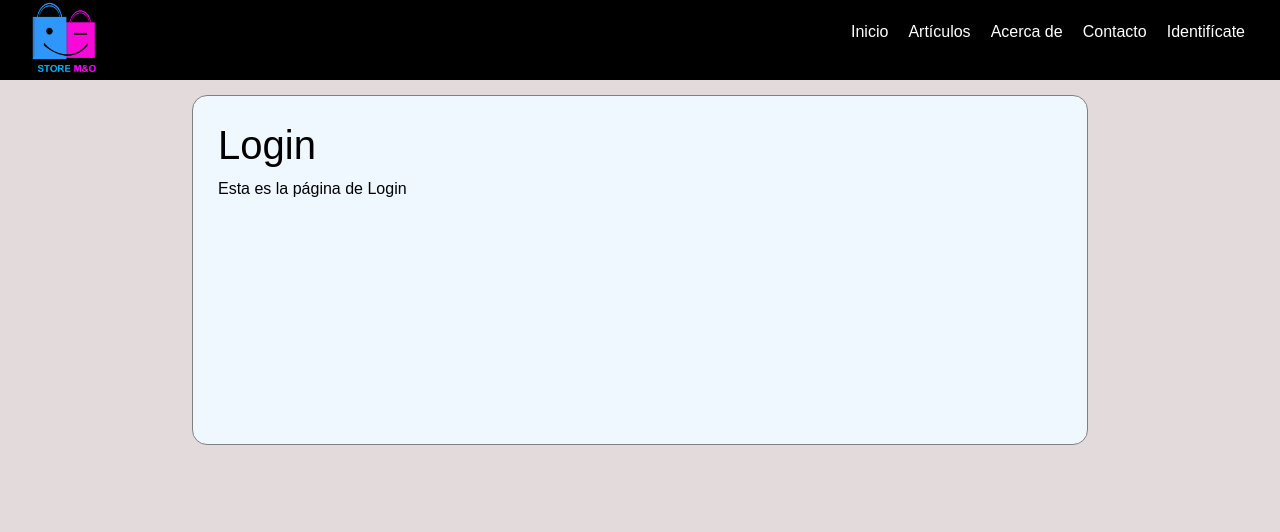
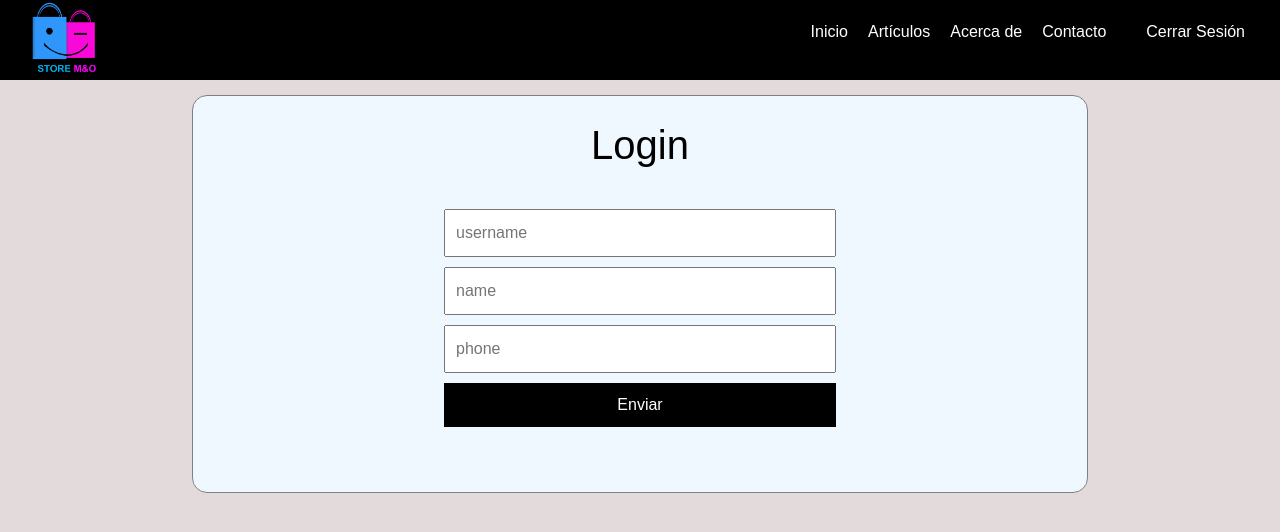
Before and after one commit to JohanECanoR11/boot2_contextAPI, a React (Vite) app: page /login in a window 1280 px wide. Shown: the top 532 px of the page. Built offline with nearby package versions, Linux system fonts and the light colour scheme; the HTML template or start-up script is replaced by a standard one.

Commit message:
Configure Login

```diff
--- a/src/App.jsx
+++ b/src/App.jsx
@@ -1,12 +1,30 @@
 import './styles/App.css'
 import { AppRouter } from './routing/AppRouter'
+import { Context } from './context/Context'
+import { useEffect, useState } from 'react'
 
 function App() {
 
+  const [user, setUser] = useState(() => {
+
+    const storedUser = localStorage.getItem("user");
+
+    return storedUser ? JSON.parse(storedUser) : {};
+  });
+
+  useEffect(() => {
+    localStorage.setItem("user", JSON.stringify(user));
+  }, [user]);
+
   return (
-    <div className='App'>
-      <AppRouter />
-    </div>
+    <Context.Provider value={{
+      user,
+      setUser
+    }}>
+      <div className='App'>
+        <AppRouter />
+      </div>
+    </Context.Provider>
   )
 }
 
--- a/src/components/Contact.jsx
+++ b/src/components/Contact.jsx
@@ -1,9 +1,16 @@
+import { useContext } from "react";
+import { Context } from "../context/Context";
 
 export const Contact = () => {
+
+  const nameContact = useContext(Context);
+
   return (
     <div>
       <h1>Contacto</h1>
       <p>Esta es la página de contacto</p>
+      <p>Estos son los datos de contacto de: <strong>{nameContact.phone}</strong></p>
+      <p>Objeto: {JSON.stringify(nameContact)}</p>
     </div>
   )
 }
--- a/src/components/Home.jsx
+++ b/src/components/Home.jsx
@@ -1,9 +1,15 @@
+import { useContext } from "react";
+import { Context } from "../context/Context";
 
 export const Home = () => {
+
+  const { user } = useContext(Context);
+
   return (
     <div>
       <h1>Home</h1>
       <p>Esta es la página de inicio</p>
+      <p>Bienvenid@ <strong>{user.name}</strong></p>
     </div>
   )
 }
--- a/src/components/Login.jsx
+++ b/src/components/Login.jsx
@@ -1,9 +1,37 @@
+import { useContext } from "react";
+import { Context } from "../context/Context";
 
 export const Login = () => {
+
+  // Extraemos user y setUser del contexto usando useContext
+  const { user, setUser } = useContext(Context);
+
+  // Método que se ejecuta al hacer clic en enviar en el formulario
+  const saveData = e => {
+    e.preventDefault();
+
+    // Crear el objeto del usuario a partir de los datos del formulario
+    let identified_user = {
+      username: e.target.username.value,
+      name: e.target.name.value,
+      hone: e.target.phone.value
+    }
+
+    console.log(identified_user);
+
+    // Actualizamos el estado del usuario
+    setUser(identified_user);
+  };
+
   return (
     <div>
-      <h1>Login</h1>
-      <p>Esta es la página de Login</p>
+      <h1 className="text-center">Login</h1>
+      <form className="login" onSubmit = {saveData}>
+        <input type="text" name="username" placeholder="username"/>
+        <input type="text" name="name" placeholder="name"/>
+        <input type="text" name="phone" placeholder="phone"/>
+        <input type="submit" value="Enviar"/>
+      </form>
     </div>
   )
 }
--- /dev/null
+++ b/src/context/Context.jsx
@@ -0,0 +1,3 @@
+import { createContext } from "react";
+
+export const Context = createContext(null);
--- a/src/routing/AppRouter.jsx
+++ b/src/routing/AppRouter.jsx
@@ -6,8 +6,13 @@
 import { Contact} from "../components/Contact";
 import { Login} from "../components/Login";
 import logo from '../assets/logo.png';
+import { useContext } from "react";
+import { Context } from "../context/Context"
 
 export const AppRouter = () => {
+
+  const { user, setUser } = useContext(Context);
+
   return (
     <Router>
       {/* Menú de Navegación */}
@@ -29,9 +34,25 @@
             <li>
               <NavLink to='/contacto'>Contacto</NavLink>
             </li>
-            <li>
-              <NavLink to='/login'>Identifícate</NavLink>
-            </li>
+
+            {user.username !== null ? (
+              <>
+                <li>
+                  <NavLink to='/'>{user.username}</NavLink>
+                </li>
+                <li>
+                  <a href="/" onClick={ e => {
+                    e.preventDefault();
+                    setUser({username: null})
+                  }} >Cerrar Sesión</a>
+                </li>
+              </>
+            ) : (
+              <li>
+                <NavLink to='/login'>Identifícate</NavLink>
+              </li>
+            )}
+
           </ul>
         </nav>
       </header>
```
